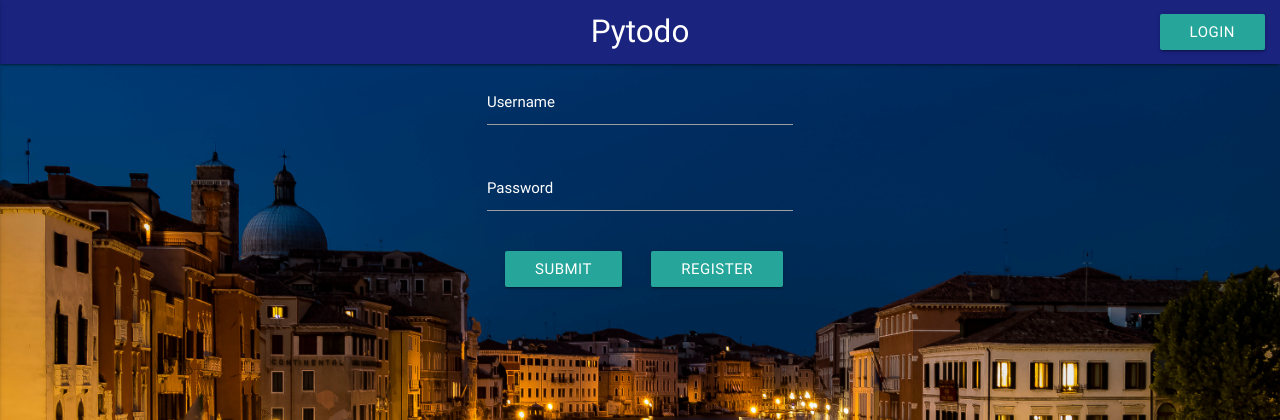
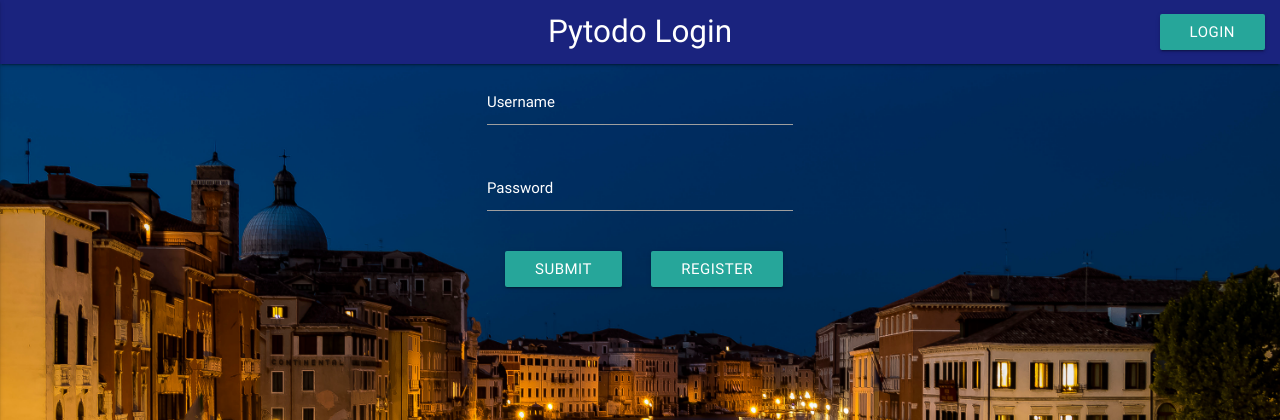
Before and after one commit to sjaster/pytodo, a Flask app: page / in a window 1280 px wide. Shown: the top 420 px of the page. Run offline with Flask 2, Linux system fonts and the light colour scheme; parts of the project's set-up code (start-up, migrations or seed data) failed here and were passed over.

Commit message:
implement dynamic headline

```diff
--- a/src/__init__.py
+++ b/src/__init__.py
@@ -1,2 +1,2 @@
 from .main import *
-from .models import User, Card, Subject
+from .models import User, Card, Subject, Context
--- a/src/main.py
+++ b/src/main.py
@@ -5,7 +5,7 @@ from sqlalchemy.orm.exc import NoResultFound
 from uuid import uuid4
 from hashlib import sha256
 from flask_migrate import Migrate
-from .models import User, Card, Subject
+from .models import User, Card, Subject, Context
 from pytodo.models import db
 from os import makedirs, path
 
@@ -22,6 +22,8 @@ app.config.update(dict(SQLALCHEMY_TRACK_MODIFICATIONS='False'))
 migrate = Migrate(app, db)
 db.init_app(app)
 db.create_all(app=app)
+
+context = Context()
 
 @app.route('/cards', methods=['GET', 'POST'])
 def cards():
@@ -45,9 +47,9 @@ def cards():
         if session['logged_in']:
             user = User.query.filter_by(username=session['username']).one()
             cards = Card.query.filter_by(user_id=user.id, state='ACTIVE')
-            return render_template('cards.html', cards=cards)
-
-    return render_template('login.html')
+            return render_template('cards.html', cards=cards, context=context.card)
+    else:
+        return render_template('login.html', context=context.login)
 
 @app.route('/register', methods=['GET','POST'])
 def register_user():
@@ -65,7 +67,7 @@ def register_user():
         flash('Registration succesull!')
         return redirect(url_for('login'))
 
-    return render_template('register.html')
+    return render_template('register.html', context=context.register)
 
 @app.route('/login', methods=['GET', 'POST'])
 def login():
@@ -80,7 +82,7 @@ def login():
             match = User.query.filter_by(username=request.form['user']).one()
         except NoResultFound:
             error = 'Invalid Username'
-            return render_template('login.html', error=error)
+            return render_template('login.html', error=error, context=context.login)
 
         if check_passwd(match.password, request.form['passwd']):
             session['logged_in'] = True
@@ -90,7 +92,7 @@ def login():
         else:
             error = 'Invalid password'
 
-    return render_template('login.html', error=error)
+    return render_template('login.html', error=error, context=context.login)
 
 
 def hash_passwd(passwd):
@@ -118,7 +120,7 @@ def create_card():
         return redirect(url_for('cards'))
 
     subjects = Subject.query.filter_by(user_id=user.id)
-    return render_template('create_card.html', subjects=subjects)
+    return render_template('create_card.html', subjects=subjects, context=context.card_create)
 
 @app.route('/', methods=['GET', 'POST'])
 def subject_overview():
@@ -133,11 +135,13 @@ def subject_overview():
         if session['logged_in']:
             user = User.query.filter_by(username=session['username']).one()
             subjects = Subject.query.filter_by(user_id=user.id)
-            return render_template('index.html', subjects=subjects)
+
+            if 'create_subject' in session:
+                return render_template('index.html', subjects=subjects, context=context.subject_create)
+            else:
+                return render_template('index.html', subjects=subjects, context=context.subject)
     else:
-        return render_template('login.html')
-
-    return render_template('index.html')
+        return render_template('login.html', context=context.login)
 
 @app.route('/subject/create', methods=['GET', 'POST'])
 def create_subject():
@@ -161,4 +165,4 @@ def cards_by_subject(subject_name):
 
     subject = Subject.query.filter_by(name=subject_name).one()
     cards = Card.query.filter_by(subject_id=subject.id)
-    return render_template('cards.html', cards=cards)
+    return render_template('cards.html', cards=cards, context=context.subject_single + subject.name)
--- a/src/templates/cards.html
+++ b/src/templates/cards.html
@@ -40,7 +40,7 @@
 <div class="row">
     {% for card in cards %}
     <div class="col s3">
-        <div class="card small hoverable blue-grey">
+        <div class="card small hoverable deep-purple darken-2">
             <div class="card-content">
                 <span class="card-title white-text">{{ card.title }}<a class="btn-floating waves-effect waves-light teal lighten-2 right"><i class="material-icons activator">edit</i></a></span>
                 <br/><div class="divider"></div><br/>
--- a/src/templates/layout.html
+++ b/src/templates/layout.html
@@ -10,7 +10,7 @@
 <div id='nav-fixed' class="navbar-fixed">
 <nav>
     <div class="nav-wrapper indigo darken-4">
-        <a href="{{ url_for('subject_overview') }}" class="brand-logo center">Pytodo</a>
+        <a href="{{ url_for('subject_overview') }}" class="brand-logo center">{{ context }}</a>
         <a href="#" data-activates="mobile-demo" class="button-collapse" onclick="remove_fixed()"><i class="material-icons">menu</i></a>
         <ul class="hide-on-med-and-down">
             {% if not session.logged_in %}
```
Also changed, not shown: src/models.py (+10 -1 lines).
